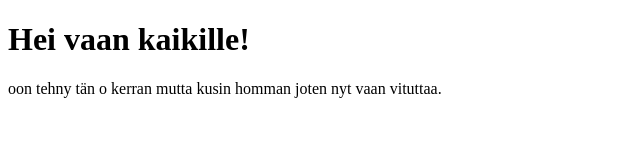
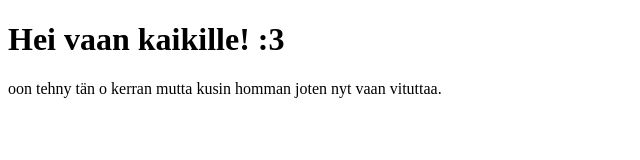
Before and after one commit to EmmiL-06/MiunOnnistuneinRepo, a plain HTML site: page index.html in a window 1280 px wide. Shown: the full height of the page, 0-640 px from the left. Drawn offline with Linux system fonts and the light colour scheme.

Commit message:
emoji lisäys

```diff
--- a/index.html
+++ b/index.html
@@ -7,7 +7,7 @@
 </head>
 <body>
   <main>
-    <h1>Hei vaan kaikille!</h1>
+    <h1>Hei vaan kaikille! :3</h1>
     <p>oon tehny tän o kerran mutta kusin homman joten nyt vaan vituttaa.</p>
   </main>
 </body>
```
